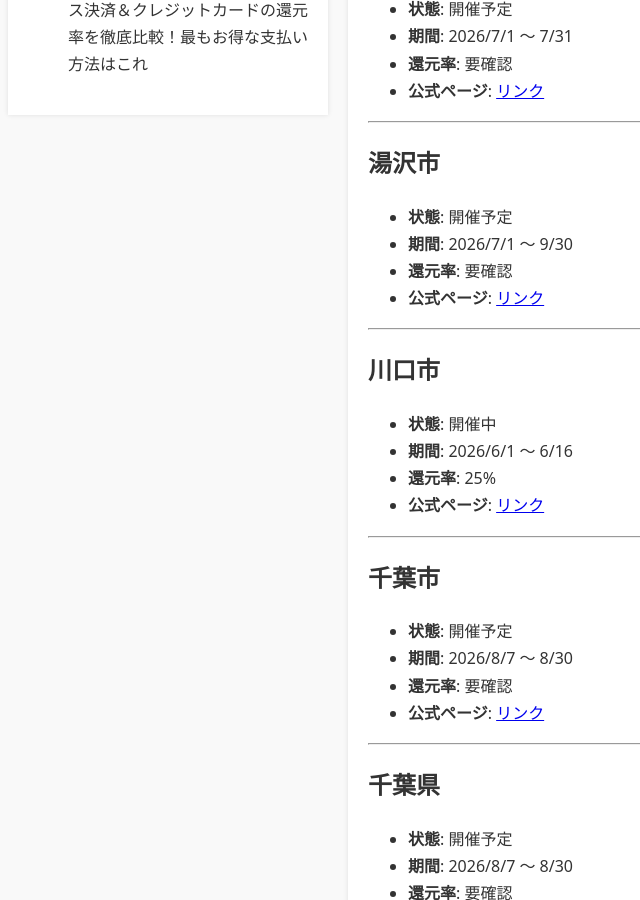
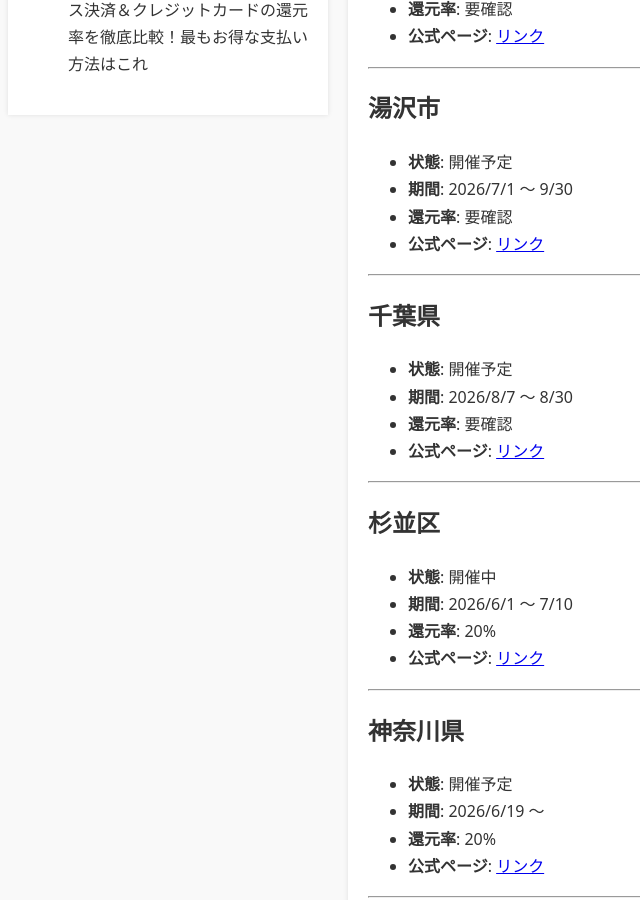
Before and after one commit to bujutu/bujutu.github.io, a Jekyll site: the page built from _posts/2025-12-10-paypay-campaigns.md, in a window 1280 px wide and 900 px high, scrolled down 1170 px. Shown: the whole window, without its empty margins (32-672 px from the left). Built offline with Jekyll 4.4.1, drawn with Linux system fonts in a browser that asks for light colours; some of the changed text lies outside the part shown.

Commit message:
Auto-update PayPay campaigns

```diff
--- a/_posts/2025-12-10-paypay-campaigns.md
+++ b/_posts/2025-12-10-paypay-campaigns.md
@@ -1,7 +1,7 @@
 ---
 title: "PayPay × 自治体キャンペーン（自動更新）"
 layout: post
-last_modified_at: 2026-06-16 13:25:19
+last_modified_at: 2026-06-17 12:48:22
 description: "PayPayと自治体のポイント還元キャンペーン一覧（自動更新）。"
 tags: [paypay, 自治体, キャンペーン, 自動更新]
 ---
@@ -41,24 +41,6 @@ PayPay × 自治体 の還元キャンペーン情報を自動収集し、一覧
 - **期間**: 2026/7/1 〜 9/30
 - **還元率**: 要確認
 - **公式ページ**: [リンク](https://paypay.ne.jp/notice/20260515/cp-jichitai/)
-
----
-
-## 川口市
-
-- **状態**: 開催中
-- **期間**: 2026/6/1 〜 6/16
-- **還元率**: 25%
-- **公式ページ**: [リンク](https://paypay.ne.jp/event/saitama-kawaguchi-city-20260601/)
-
----
-
-## 千葉市
-
-- **状態**: 開催予定
-- **期間**: 2026/8/7 〜 8/30
-- **還元率**: 要確認
-- **公式ページ**: [リンク](https://paypay.ne.jp/notice/20260615/cp-jichitai/)
 
 ---
 
```
